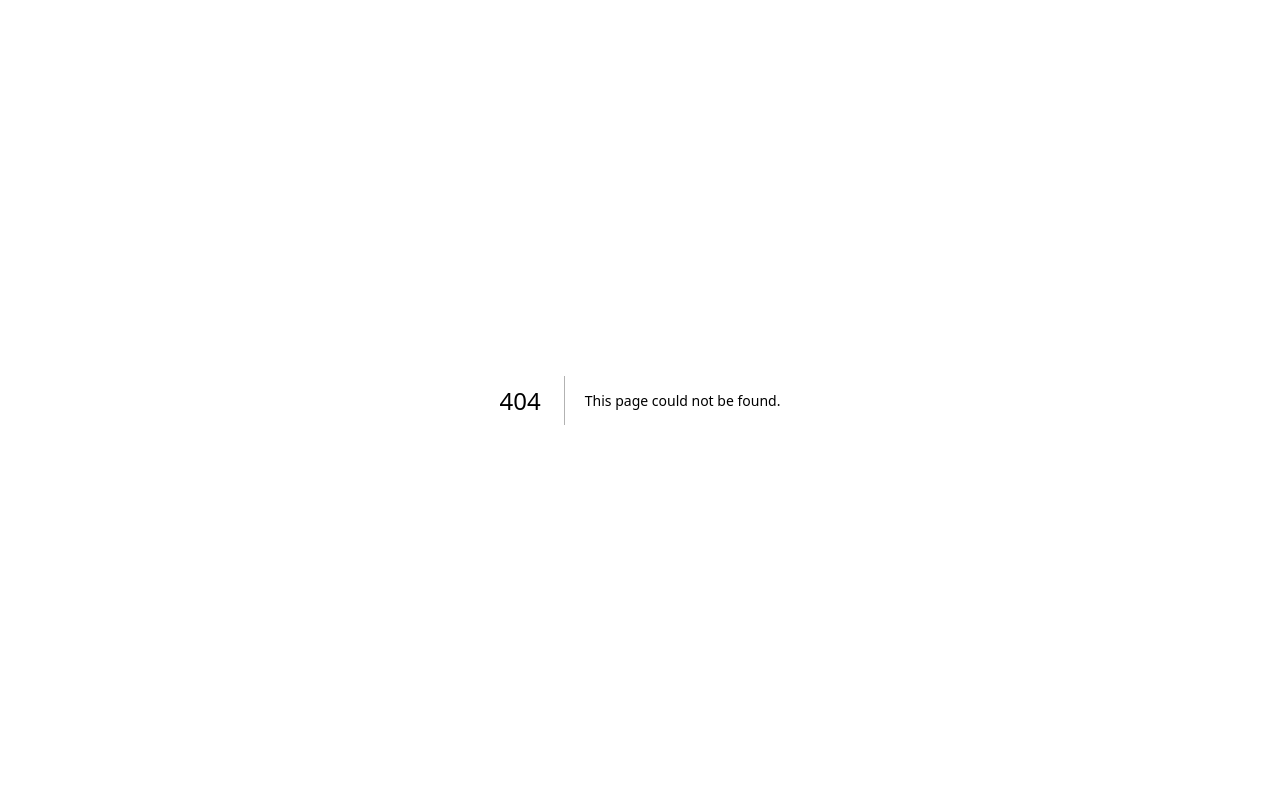
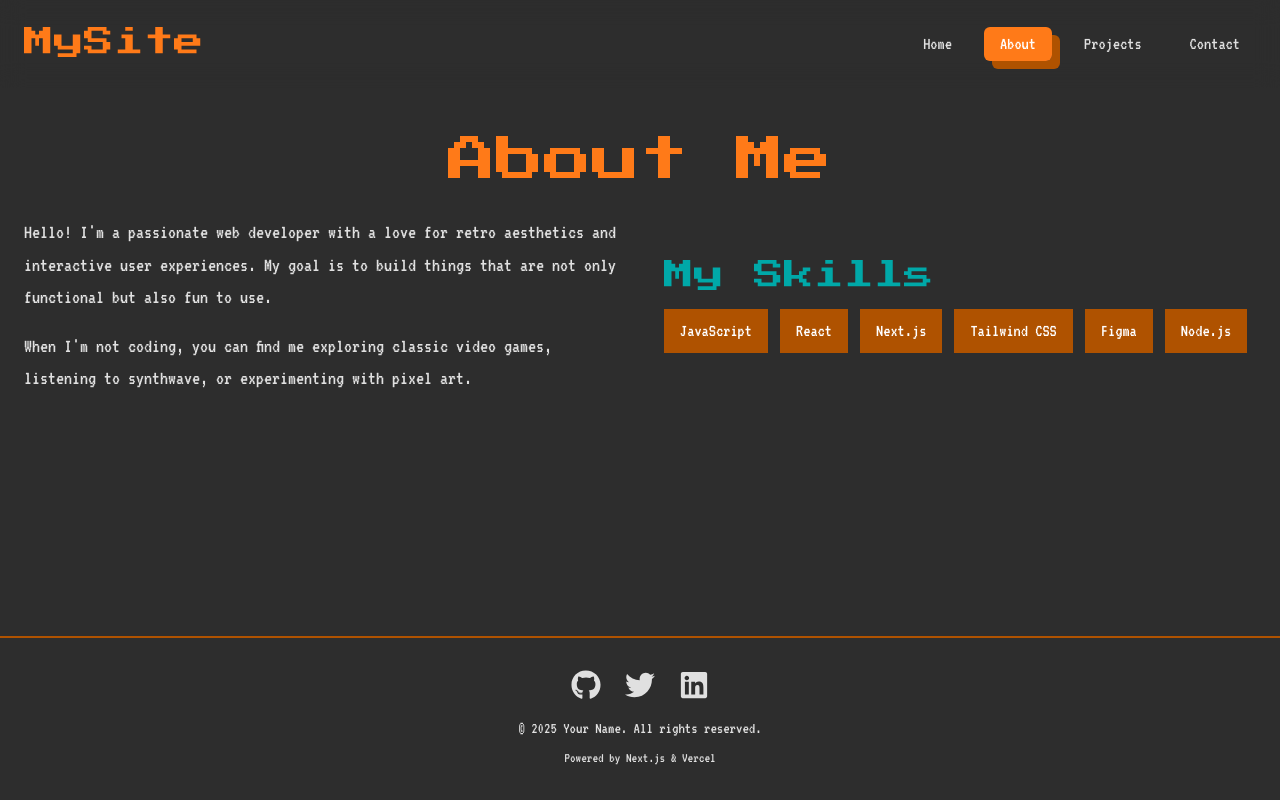
Before and after one commit to Nephyy1/nephyyv2, a Next.js app: page /about in a window 1280 px wide. Before the commit this address had no page. Built offline with nearby package versions, Linux system fonts and the light colour scheme.

Commit message:
Create about.js

```diff
--- /dev/null
+++ b/pages/about.js
@@ -0,0 +1,45 @@
+import { motion } from 'framer-motion';
+
+export default function About() {
+  const skills = ['JavaScript', 'React', 'Next.js', 'Tailwind CSS', 'Figma', 'Node.js'];
+
+  return (
+    <div>
+      <h2 className="text-5xl font-press-start mb-8 text-center text-retro-primary">About Me</h2>
+      <div className="grid md:grid-cols-2 gap-12 items-center">
+        <motion.div
+          initial={{ x: -100, opacity: 0 }}
+          animate={{ x: 0, opacity: 1 }}
+          transition={{ duration: 0.6 }}
+        >
+          <p className="text-xl leading-relaxed mb-4">
+            Hello! I'm a passionate web developer with a love for retro aesthetics and interactive user experiences. My goal is to build things that are not only functional but also fun to use.
+          </p>
+          <p className="text-xl leading-relaxed">
+            When I'm not coding, you can find me exploring classic video games, listening to synthwave, or experimenting with pixel art.
+          </p>
+        </motion.div>
+        <motion.div
+          initial={{ x: 100, opacity: 0 }}
+          animate={{ x: 0, opacity: 1 }}
+          transition={{ duration: 0.6 }}
+        >
+          <h3 className="text-3xl font-press-start text-retro-accent mb-4">My Skills</h3>
+          <div className="flex flex-wrap gap-3">
+            {skills.map((skill, i) => (
+              <motion.span
+                key={skill}
+                className="bg-retro-secondary text-white px-4 py-2 text-lg"
+                initial={{ opacity: 0, y: 20 }}
+                animate={{ opacity: 1, y: 0 }}
+                transition={{ duration: 0.5, delay: i * 0.1 }}
+              >
+                {skill}
+              </motion.span>
+            ))}
+          </div>
+        </motion.div>
+      </div>
+    </div>
+  );
+}
```
